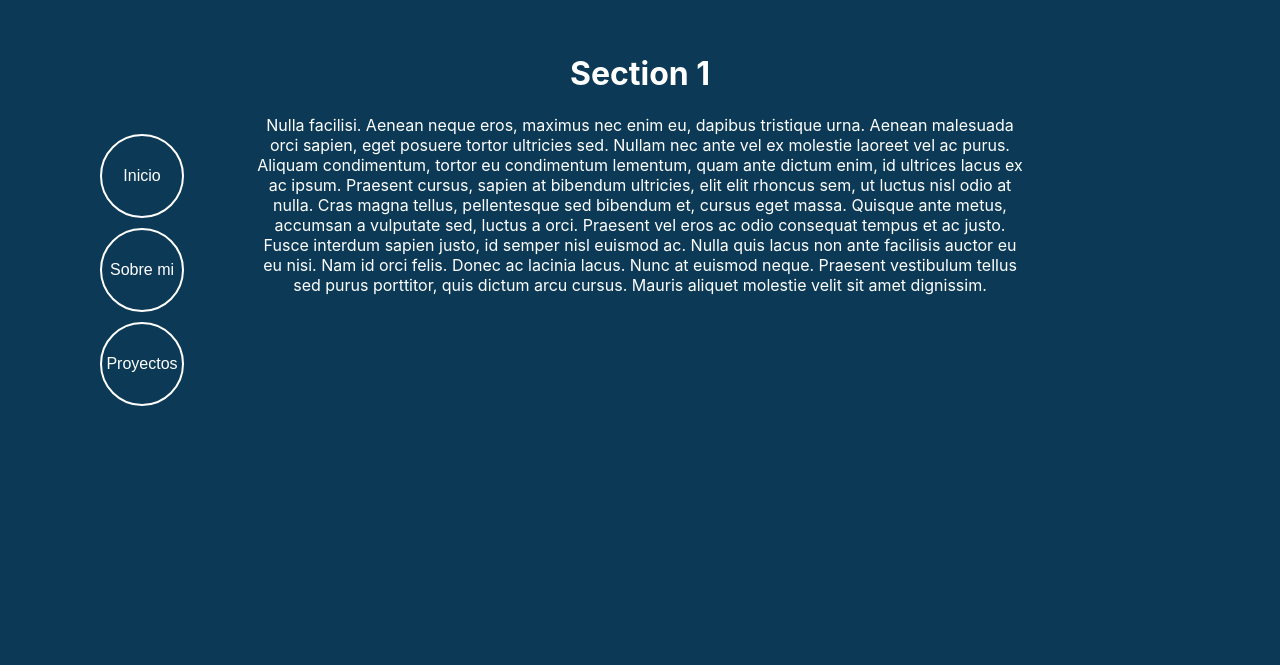
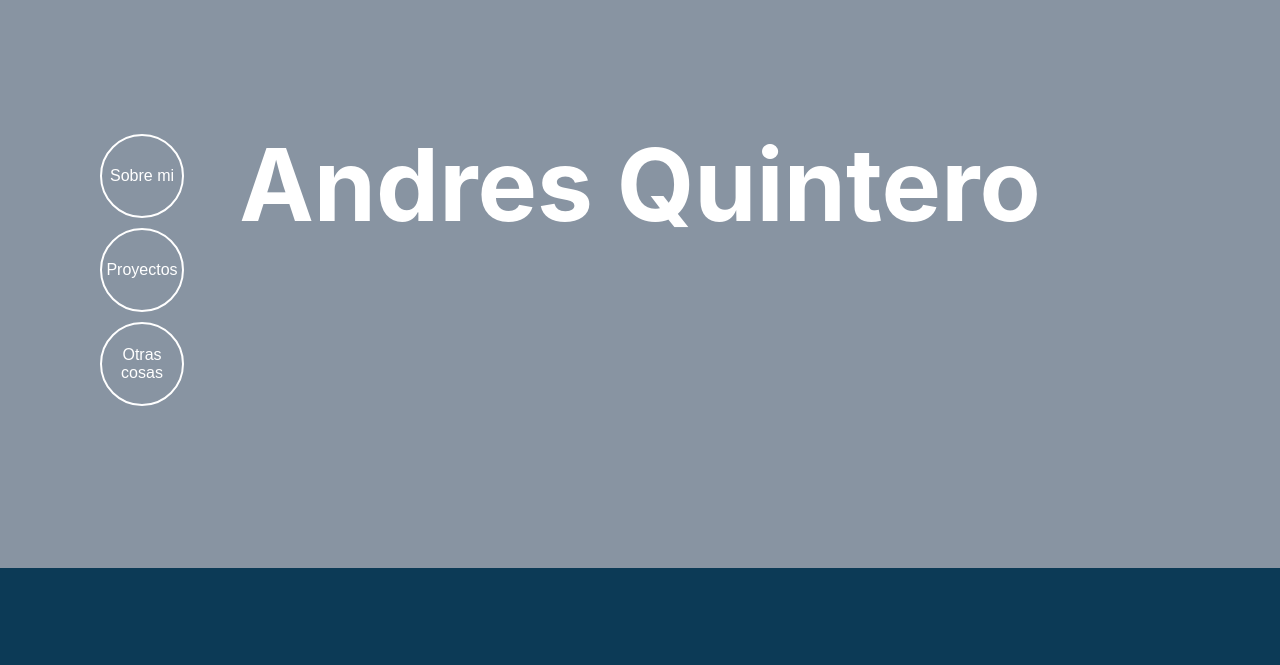
Before and after one commit to Andres-021/portfolio, a React (Create React App) app: page / in a window 1280 px wide. Shown: the part 135-800 px from the top of the page. Built offline with nearby package versions, Linux system fonts and the light colour scheme.

Commit message:
Añadiendo titulo principal.

```diff
--- a/src/App.js
+++ b/src/App.js
@@ -7,8 +7,11 @@ import './css/app.css'
 const App = () => {
 
   return(
-    <div className="contenido">
+    <div className="app-contenido">
       <Nav/>
+      <header className="app-tittle-1">
+        <h1 id="app-tittle">Andres Quintero</h1>
+      </header>
       <Section
         title="Section 1"
         subtitle={
--- a/src/components/nav.js
+++ b/src/components/nav.js
@@ -24,7 +24,7 @@ const Nav = () => {
             offset={-70}
             duration={500}
           >
-            Inicio
+            Sobre mi
           </Link>
         </li>
         <li>
@@ -36,7 +36,7 @@ const Nav = () => {
             offset={-70}
             duration={500}
           >
-            Sobre mi
+            Proyectos
           </Link>
         </li>
         <li>
@@ -48,7 +48,7 @@ const Nav = () => {
             offset={-70}
             duration={500}
           >
-            Proyectos
+            Otras cosas
           </Link>
         </li>
       </ul>
--- a/src/css/app.css
+++ b/src/css/app.css
@@ -1,4 +1,14 @@
-.contenido{
-  margin: 0 auto;
+.app-contenido{
+  background: #122a4680;
+  background-attachment: fixed;
+  background-repeat: no-repeat;
+  background-blend-mode: darken;
   text-align: center;
 }
+
+.app-tittle-1{
+  padding-top: 15%;
+  padding-bottom: 20%;
+  color: white;
+  font-size: 50px;
+}
--- a/src/index.css
+++ b/src/index.css
@@ -1,6 +1,9 @@
 html, body {
   margin: 0;
   height: 100%;
+/*
+  background = `rgba(0, 0, 0, 0.7) url(${homer})`; */
+
   font-family: -apple-system, BlinkMacSystemFont, 'Segoe UI', 'Roboto', 'Oxygen',
     'Ubuntu', 'Cantarell', 'Fira Sans', 'Droid Sans', 'Helvetica Neue',
     sans-serif;
```
